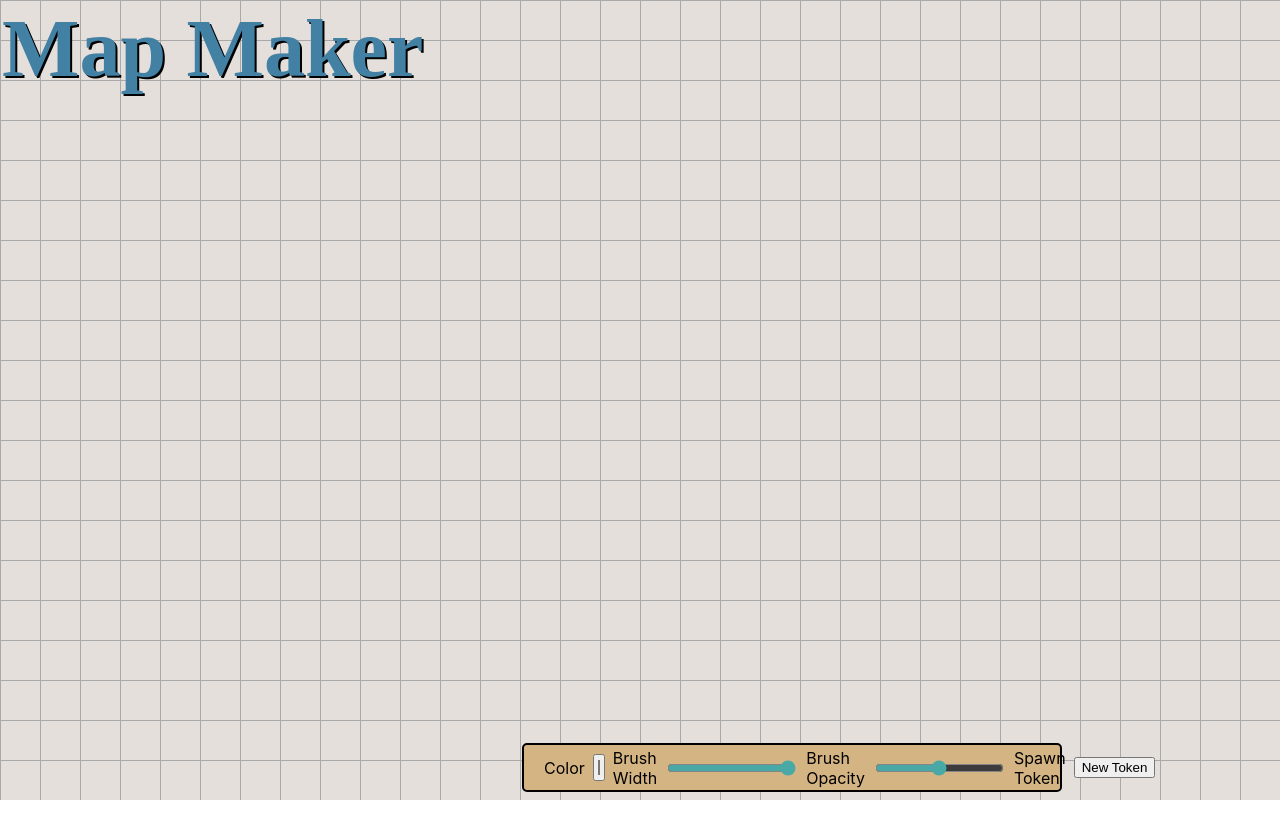
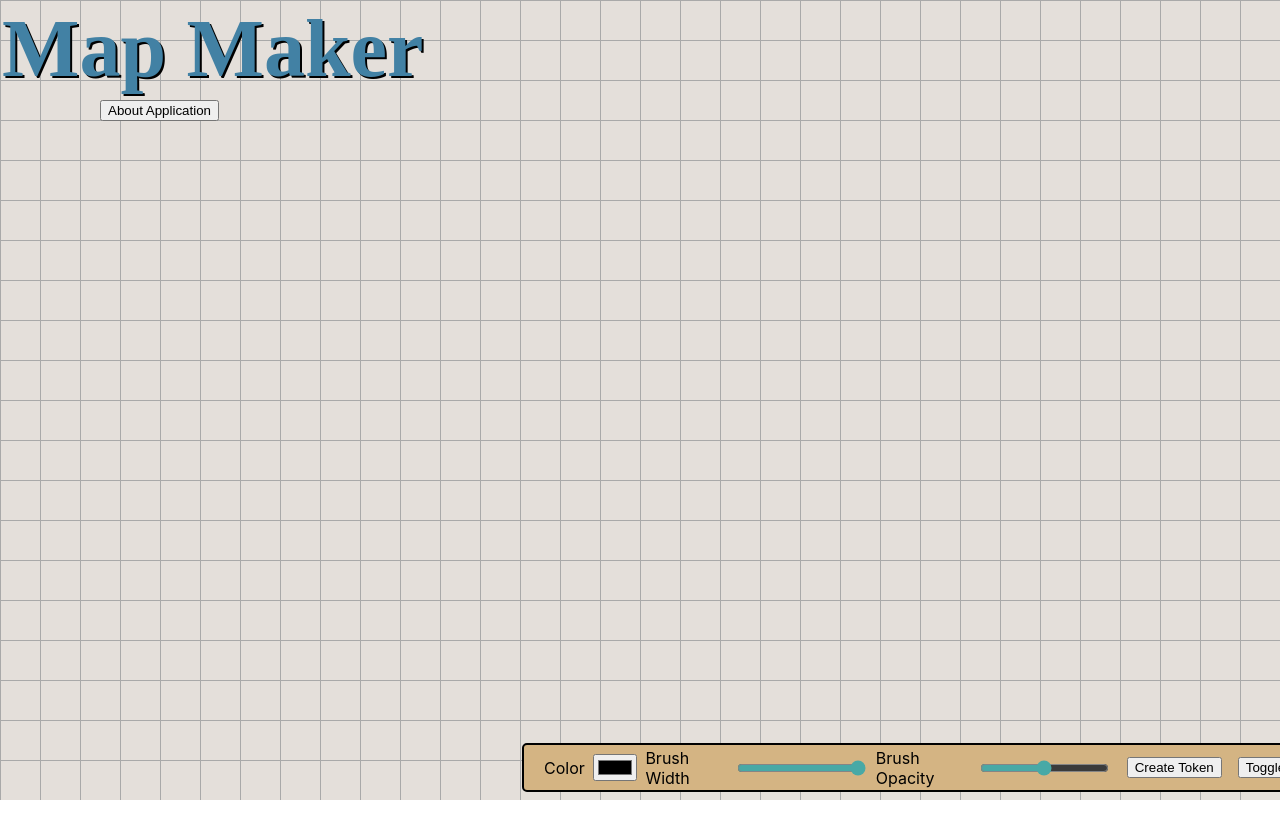
Before and after one commit to GeorgeKimKuen/CS446_MapMaker, a React (Create React App) app: page / in a window 1280 px wide. Shown: the top 838 px of the page. Built offline with nearby package versions, Linux system fonts and the light colour scheme.

Commit message:
About popup and eraser placeholder toggle

```diff
--- a/package.json
+++ b/package.json
@@ -9,6 +9,7 @@
     "react": "^18.2.0",
     "react-dom": "^18.2.0",
     "react-scripts": "^5.0.1",
+    "reactjs-popup": "^2.0.5",
     "web-vitals": "^2.1.4"
   },
   "scripts": {
--- a/src/App.css
+++ b/src/App.css
@@ -35,7 +35,7 @@ h1 {
 }
 
 .Menu {
-    width: 40%;
+    width: 800px;
     height: 45px;
     display: flex;
     padding-left: 12px;
@@ -52,6 +52,27 @@ h1 {
     border: 2px solid black;
 }
 
+.popup-content {
+  margin: auto;
+  background: rgb(255, 255, 255);
+  width: 50%;
+  padding: 5px;
+}
+.popup-arrow {
+  color: rgb(255, 255, 255);
+}
+[role='tooltip'].popup-content {
+  width: 200px;
+  box-shadow: rgba(0, 0, 0, 0.16) 0px 0px 3px;
+}
+
+.popup-overlay {
+  background: rgba(0, 0, 0, 0.5);
+}
+[data-popup='tooltip'].popup-overlay {
+  background: transparent;
+}
+
 label {
     margin-left: 8px;
     margin-right: 8px;
@@ -60,3 +81,9 @@ label {
 input {
     accent-color: #48A9A6;
 }
+
+button {
+    position: absolute;
+    top: 100px;
+    left: 100px;
+}
--- a/src/App.js
+++ b/src/App.js
@@ -1,5 +1,7 @@
 import { useEffect, useRef, useState } from "react";
 import Menu from "./components/Menu";
+import Popup from 'reactjs-popup';
+import 'reactjs-popup/dist/index.css';
 import "./App.css";
 
 function App() {
@@ -54,10 +56,12 @@ function App() {
     return (
         <div className="App">
           <div id="content" class="solid">
+            <div className="draw-area">
 
-            <div className="draw-area">
             <h1>Map Maker</h1>
-
+              <Popup trigger={<button>About Application</button>} position="right center">
+                <div>Map Maker is a prototype application to help play tabletop rpg games online with friends.</div>
+              </Popup>
               <Menu
                 setLineColor={setLineColor}
                 setLineWidth={setLineWidth}
--- a/src/components/Menu.jsx
+++ b/src/components/Menu.jsx
@@ -29,12 +29,20 @@ const Menu = ({ setLineColor, setLineWidth, setLineOpacity }) => {
 			setLineOpacity(e.target.value / 100);
 			}}
 		/>
-		<label>Spawn Token </label>
+		<label> </label>
 		<input
 			type="button"
-			value="New Token"
+			value="Create Token"
 			onChange={(e) => {
-			setLineWidth(e.target.value);
+
+			}}
+		/>
+		<label></label>
+		<input
+			type="button"
+			value="Toggle Eraser"
+			onChange={(e) => {
+
 			}}
 		/>
 		</div>
```
Also changed, not shown: 1 other file (tests, documents, lock files or other folders).
